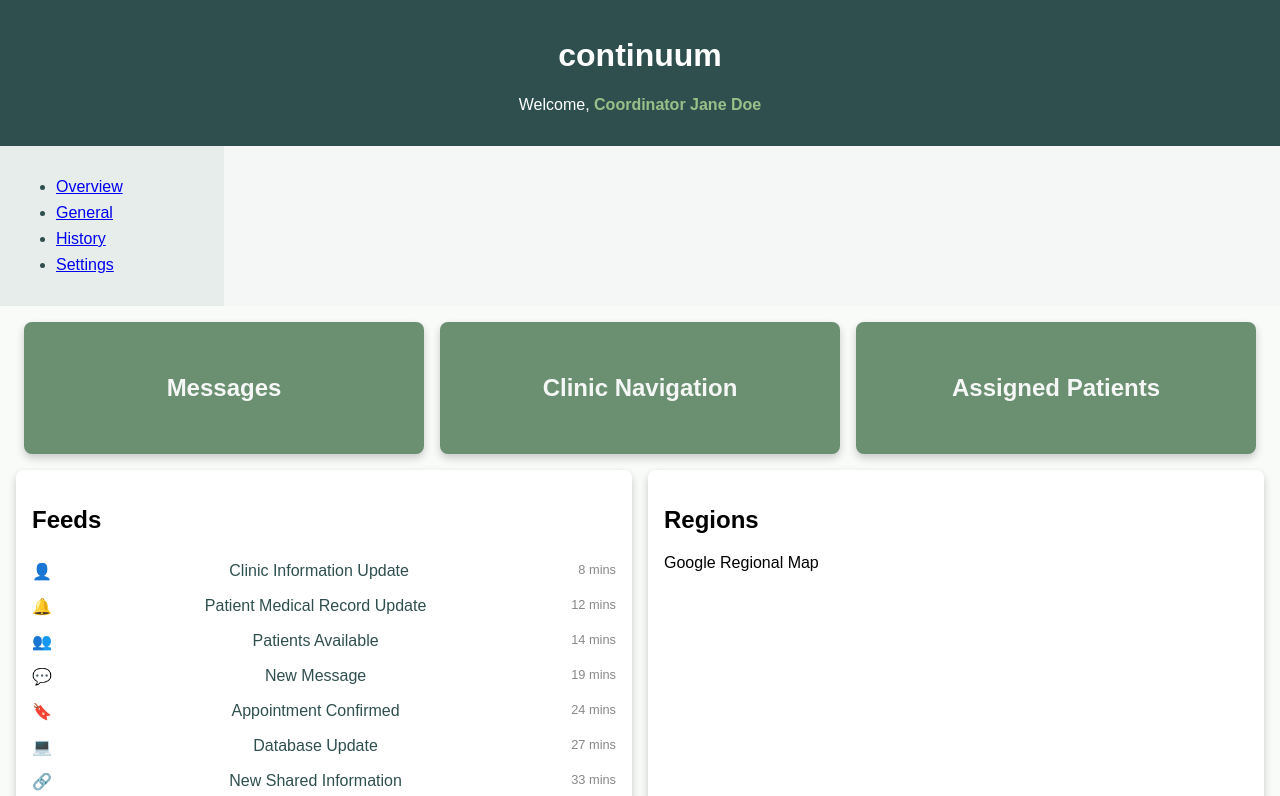
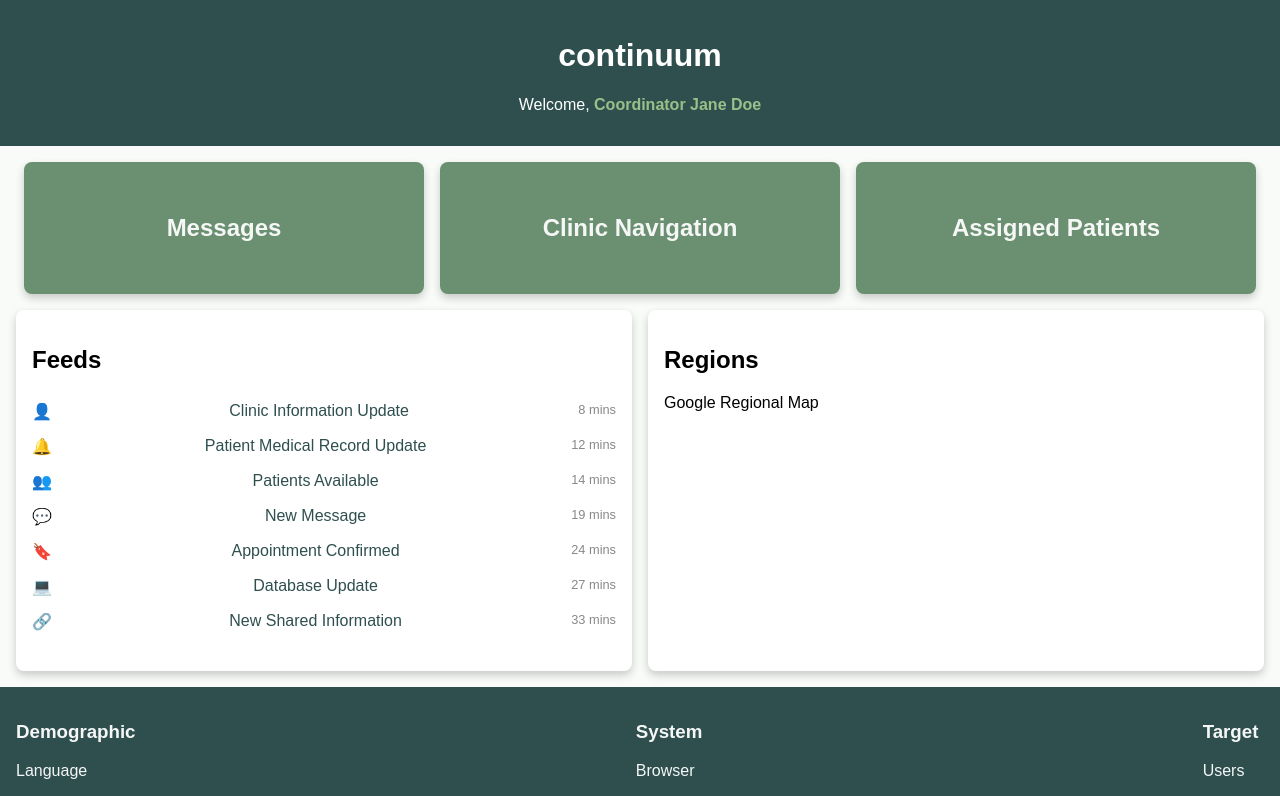
Before and after one commit to Aya-Maree/continuum, a React (Create React App) app: page /coordinators in a window 1280 px wide. Shown: the top 796 px of the page. Built offline with nearby package versions, Linux system fonts and the light colour scheme.

Commit message:
removing side bar

```diff
--- a/src/App.js
+++ b/src/App.js
@@ -11,7 +11,6 @@ const App = () => (
     <div>
       <Routes>
         <Route path="/" element={<Login />} />
-        <Route path="/dashboard" element={<Dashboard />} />
         <Route path="/clinics" element={<Clinic />} />
         <Route path="/coordinators" element={<Coordinator />} />
         <Route path="/patients" element={<Patient />} />
@@ -21,16 +20,4 @@ const App = () => (
   </Router>
 );
 
-const Dashboard = () => (
-  <div>
-    <h1>Dashboard</h1>
-    <nav>
-      <a href="/clinics">Clinics</a> |
-      <a href="/coordinators">Coordinators</a> |
-      <a href="/patients">Patients</a> |
-      <a href="/physicians">Physicians</a>
-    </nav>
-  </div>
-);
-
 export default App;
--- a/src/components/Clinic.js
+++ b/src/components/Clinic.js
@@ -18,16 +18,6 @@ const Clinic = () => {
         <h1>continuum</h1>
         <p>Welcome, <span style={styles.highlight}>Clinic</span></p>
       </header>
-
-      {/* Sidebar */}
-      <nav style={styles.sidebar}>
-        <ul>
-          <li style={styles.navItem}><a href="/overview">Overview</a></li>
-          <li style={styles.navItem}><a href="/general">General</a></li>
-          <li style={styles.navItem}><a href="/history">History</a></li>
-          <li style={styles.navItem}><a href="/settings">Settings</a></li>
-        </ul>
-      </nav>
 
       {/* Main Content */}
       <main style={styles.main}>
--- a/src/components/Coordinator.js
+++ b/src/components/Coordinator.js
@@ -18,16 +18,6 @@ const Coordinator = () => {
         <h1>continuum</h1>
         <p>Welcome, <span style={styles.highlight}>Coordinator Jane Doe</span></p>
       </header>
-
-      {/* Sidebar */}
-      <nav style={styles.sidebar}>
-        <ul>
-          <li style={styles.navItem}><a href="/overview">Overview</a></li>
-          <li style={styles.navItem}><a href="/general">General</a></li>
-          <li style={styles.navItem}><a href="/history">History</a></li>
-          <li style={styles.navItem}><a href="/settings">Settings</a></li>
-        </ul>
-      </nav>
 
       {/* Main Content */}
       <main style={styles.main}>
--- a/src/components/Patient.js
+++ b/src/components/Patient.js
@@ -17,15 +17,6 @@ const Patient = () => {
         <p>Welcome, <span style={styles.highlight}>Patient</span></p>
       </header>
 
-      {/* Sidebar */}
-      <nav style={styles.sidebar}>
-        <ul>
-          <li style={styles.navItem}><a href="/overview">Overview</a></li>
-          <li style={styles.navItem}><a href="/general">General</a></li>
-          <li style={styles.navItem}><a href="/history">History</a></li>
-          <li style={styles.navItem}><a href="/settings">Settings</a></li>
-        </ul>
-      </nav>
 
       {/* Main Content */}
       <main style={styles.main}>
--- a/src/components/Physician.js
+++ b/src/components/Physician.js
@@ -15,16 +15,6 @@ const Physician = () => {
         <h1>continuum</h1>
         <p>Welcome, <span style={styles.highlight}>Physician John Doe</span></p>
       </header>
-
-      {/* Sidebar */}
-      <nav style={styles.sidebar}>
-        <ul>
-          <li style={styles.navItem}><a href="/overview">Overview</a></li>
-          <li style={styles.navItem}><a href="/general">General</a></li>
-          <li style={styles.navItem}><a href="/history">History</a></li>
-          <li style={styles.navItem}><a href="/settings">Settings</a></li>
-        </ul>
-      </nav>
 
       {/* Main Content */}
       <main style={styles.main}>
```
